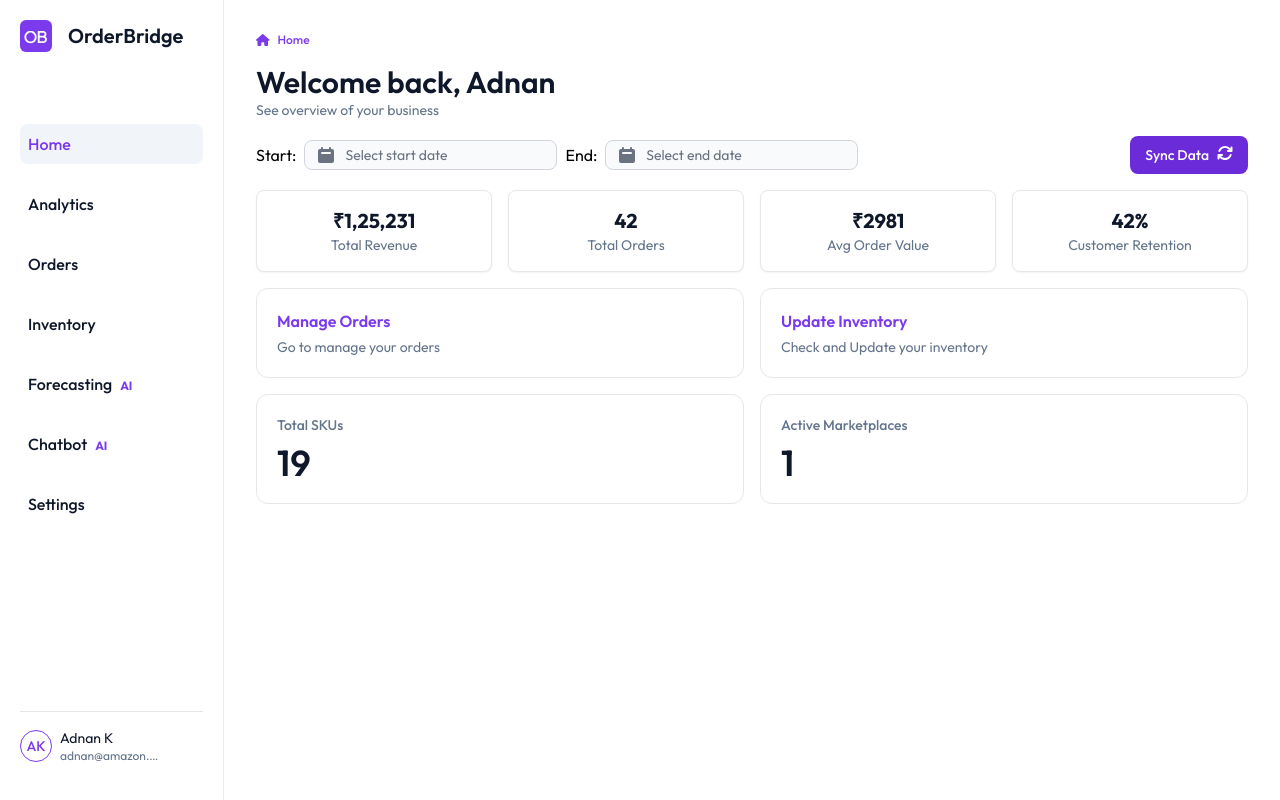
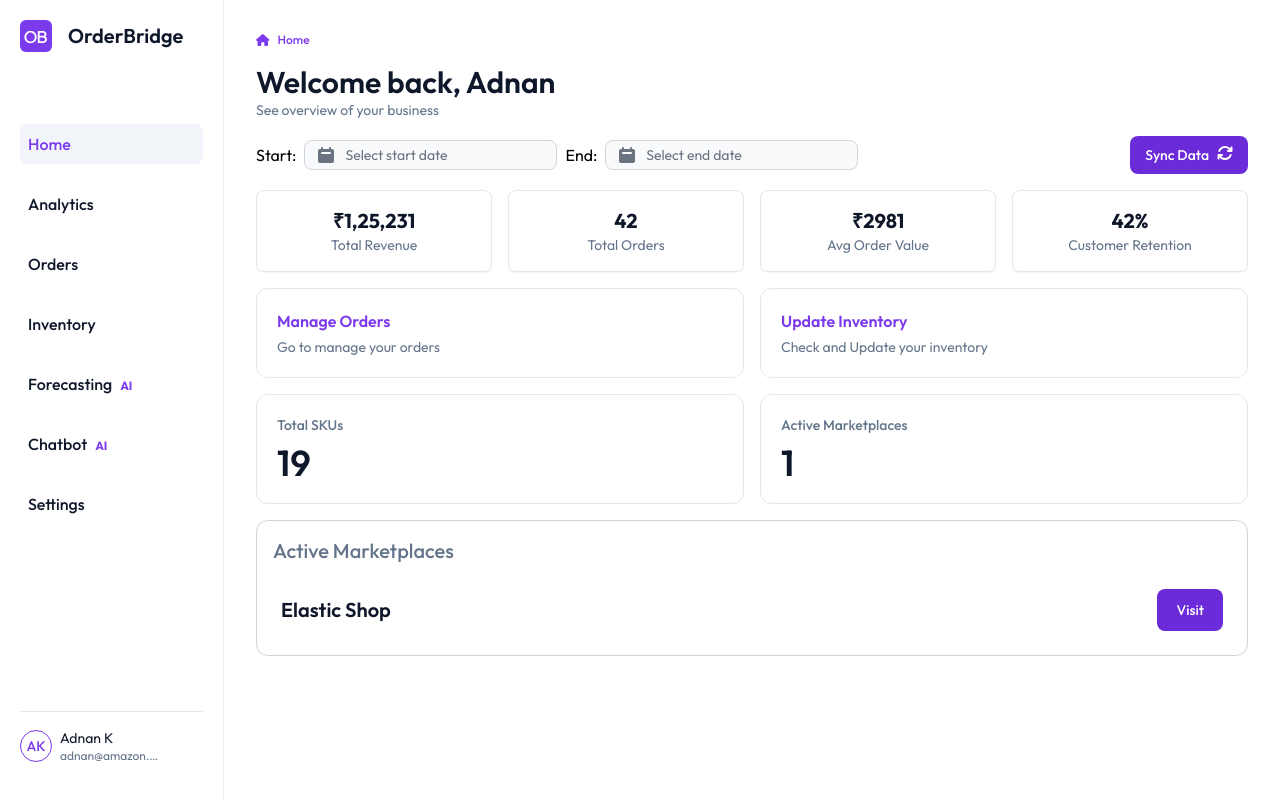
Before and after one commit to elasticSearch-smbhav/frontend, a Next.js app in the folder order-bridge/: page / in a window 1280 px wide. Built offline with nearby package versions, Linux system fonts and the light colour scheme; sample sign-in values are in the browser's storage.

Commit message:
added link to shop

```diff
--- a/order-bridge/src/app/(id)/page.tsx
+++ b/order-bridge/src/app/(id)/page.tsx
@@ -93,6 +93,19 @@ const Page = () => {
           <div className="text-slate-primary text-4xl font-semibold">1</div>
         </div>
       </div>
+      <div className="w-full border border-gray-300 rounded-xl p-4">
+        <div className="text-xl text-slate-secondary font-medium mb-4">
+          Active Marketplaces
+        </div>
+        <div className="flex w-full justify-between items-center p-2">
+          <div className="text-slate-primary text-xl font-semibold">
+            Elastic Shop
+          </div>
+          <Link target="_blank" href={"https://elastic-shop.vercel.app/"}>
+            <Button color="purple">Visit</Button>
+          </Link>
+        </div>
+      </div>
     </>
   );
 };
```
